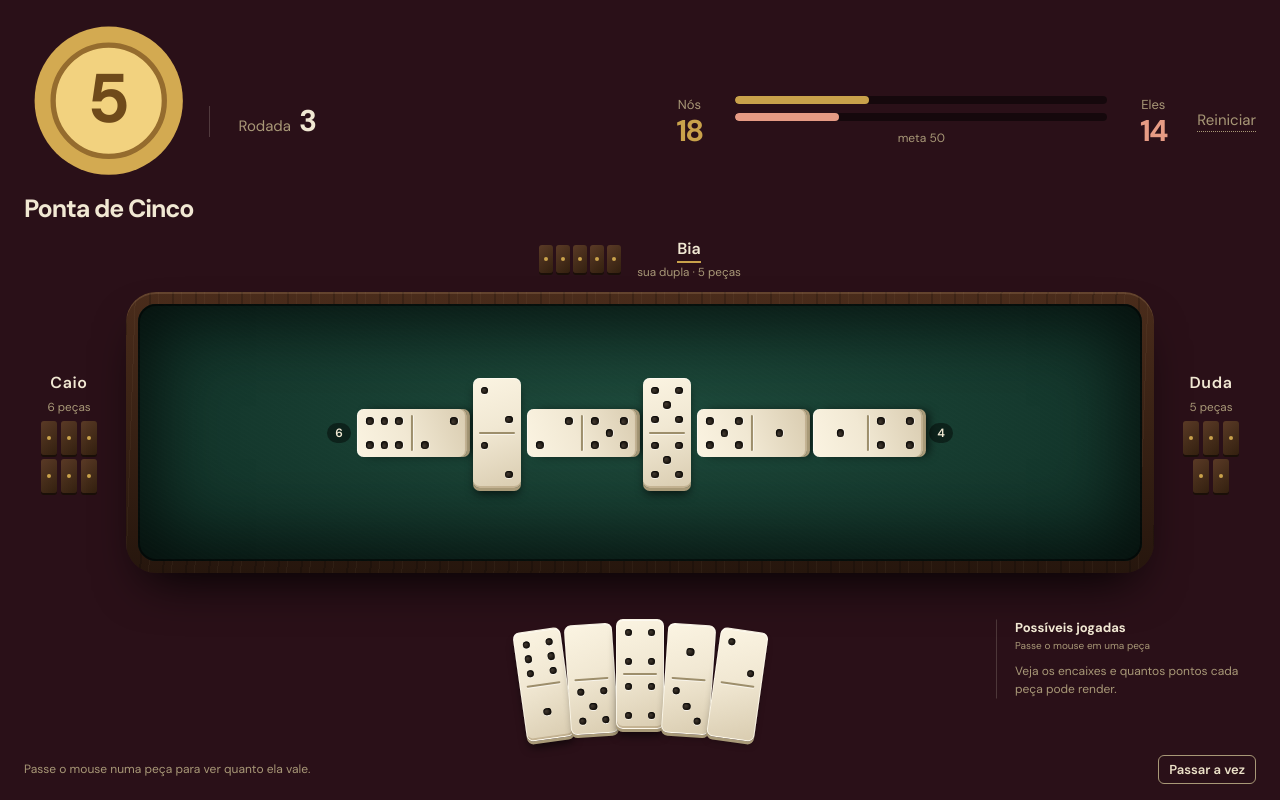
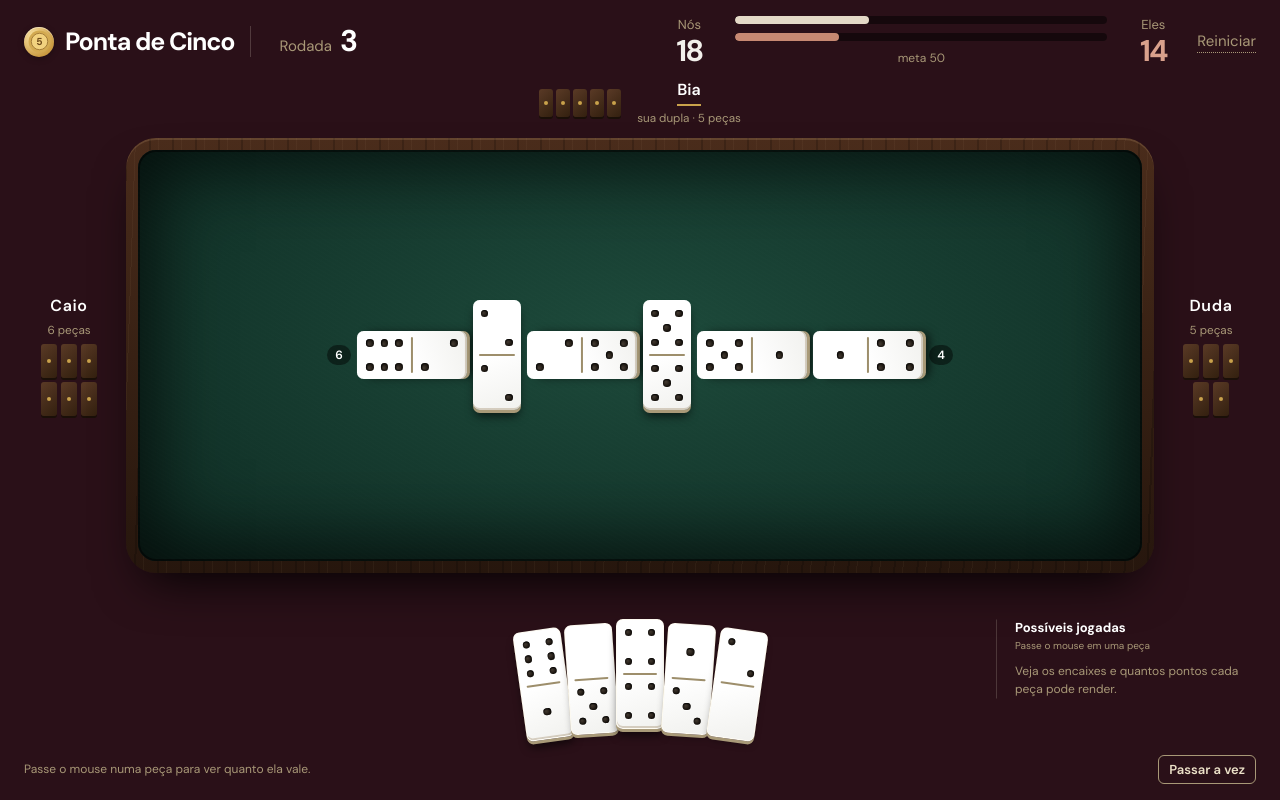
Before and after one commit to LUMEN-7/ponta-5, a React (Vite) app: page / in a window 1280 px wide. Built offline with nearby package versions, Linux system fonts and the light colour scheme.

Commit message:
style: peças brancas, hover sobreposto e novo placar

```diff
--- a/src/styles.css
+++ b/src/styles.css
@@ -180,3 +180,27 @@ body{font-family:'DM Sans',system-ui,sans-serif;font-weight:400;letter-spacing:0
 /* Reaproveita o mesmo acabamento opaco e pontos da mesa na peça em movimento. */
 .flying-domino .tile{background:linear-gradient(160deg,#fbf4e2 0%,var(--marfim) 45%,var(--marfim2) 100%);opacity:1}
 .flying-domino .half i{width:62%}
+
+/* Ajustes de identidade e interação da mão */
+:root{--marfim:#fff;--marfim2:#f1f1ee;--placar-nos:#f2f0eb;--placar-eles:#d9a18c}
+.brand{display:flex;align-items:center;gap:11px}
+.coin-badge{width:30px;height:30px;flex:none;display:grid;place-items:center;border-radius:50%;background:radial-gradient(circle at 30% 30%,#f9e3a3,#c9993f 75%);box-shadow:inset 0 1px rgba(255,255,255,.45),0 2px 6px rgba(0,0,0,.26)}
+.coin-badge svg{width:25px;height:25px;display:block}
+.lado.nos b{color:var(--placar-nos)}
+.lado.eles b{color:var(--placar-eles)}
+.bar.nos span{background:#e4d9c7}
+.bar.eles span{background:#c78972}
+.seat-info{display:flex;flex-direction:column;align-items:center}
+.seat.bia .back{justify-content:center}
+.seat.bia .seat-info small{margin-top:4px}
+.seat.caio .seat-info,.seat.duda .seat-info{writing-mode:vertical-rl}
+.seat.caio .seat-info{transform:rotate(180deg)}
+.seat.caio .seat-info small,.seat.duda .seat-info small{margin:0;margin-block-start:5px}
+.tile,.mao button .tile,.flying-domino .tile{background:linear-gradient(160deg,#fff 0%,#fff 48%,#f1f1ee 100%);opacity:1}
+.mao{isolation:isolate}
+.mao button{position:relative;z-index:1}
+.mao button:hover,.mao button:focus-visible,.mao button.sel{z-index:40}
+.mao button:not(.no):hover .tile,.mao button.sel .tile{box-shadow:0 0 0 2px var(--latao),0 3px 0 #b4b4ac,0 14px 18px -4px rgba(0,0,0,.55)}
+.mao button.no{filter:none;opacity:1}
+.ghost .pts{display:none}
+@media(max-width:700px){.seat.caio .seat-info,.seat.duda .seat-info{writing-mode:horizontal-tb;transform:none}}
```
